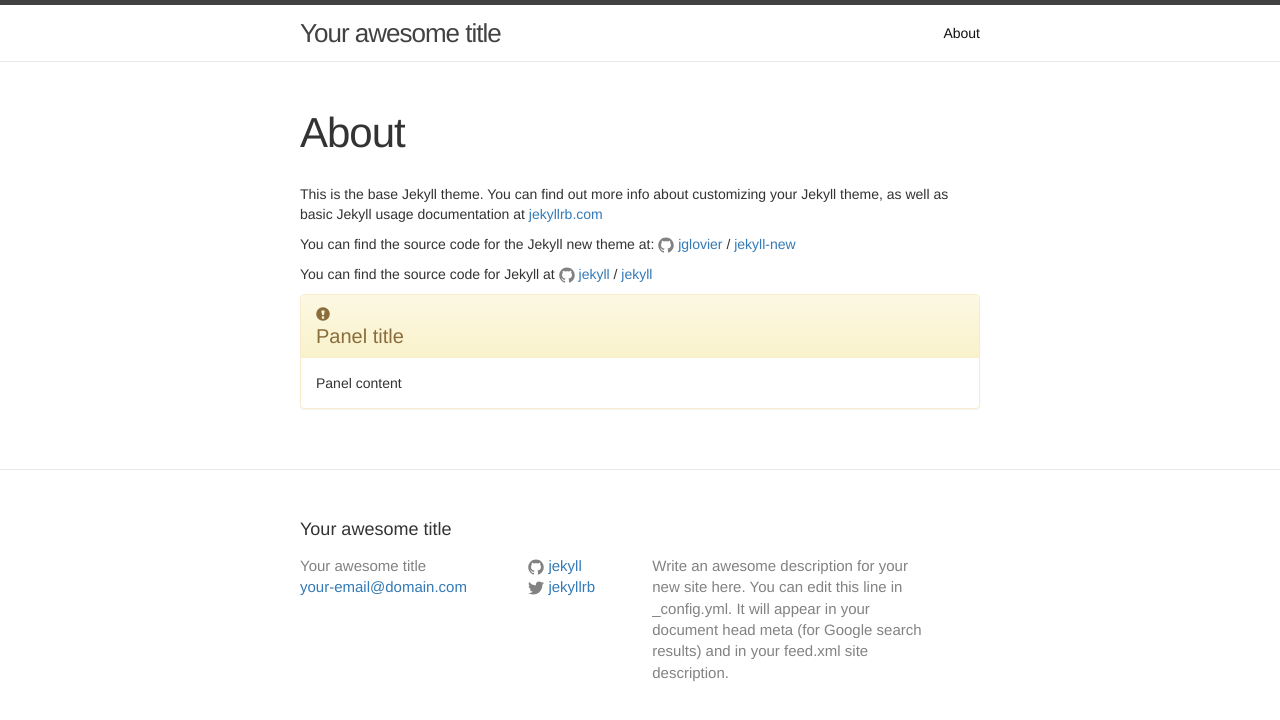
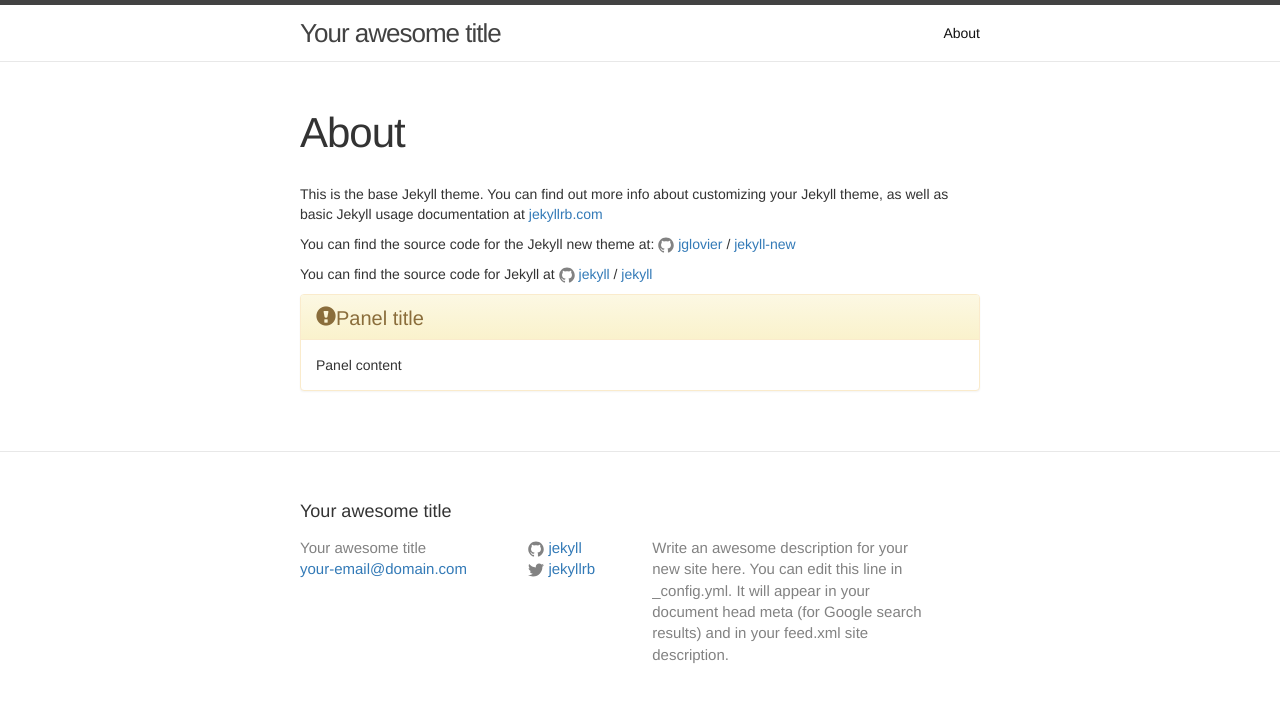
Before and after one commit to metajinomics/build_theme, a Jekyll site: the page built from about.md, in a window 1280 px wide. Shown: the top 720 px of the page. Built offline with Jekyll 4.4.1, drawn with Linux system fonts in a browser that asks for light colours.

Commit message:
test panel

```diff
--- a/about.md
+++ b/about.md
@@ -17,8 +17,8 @@ You can find the source code for Jekyll at
 
 <div class="panel panel-warning">
   <div class="panel-heading">
-    <span class="glyphicon glyphicon-exclamation-sign" aria-hidden="true"></span>
-    <h4 class="panel-title">Panel title</h4>
+
+    <h4 class="panel-title"><span class="glyphicon glyphicon-exclamation-sign" aria-hidden="true"></span>Panel title</h4>
   </div>
   <div class="panel-body">
     Panel content
```
